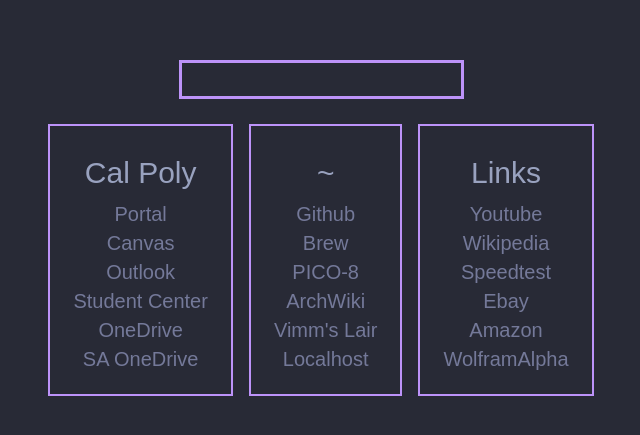
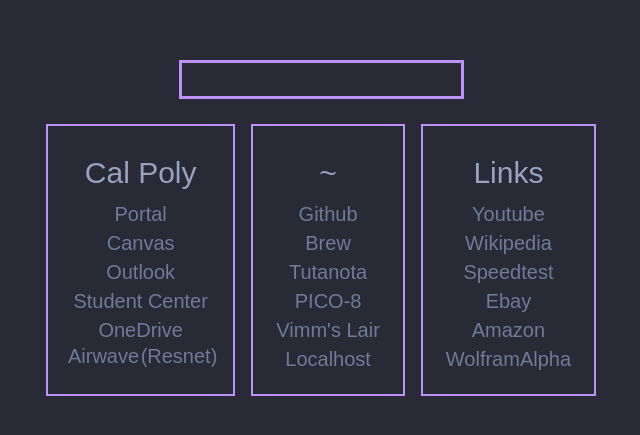
Before and after one commit to Clementef/Clementef.github.io, a plain HTML site: page index.html in a window 1280 px wide. Shown: the part 177-612 px from the top of the page, without its empty margins (319-959 px from the left). Drawn offline with Linux system fonts and the light colour scheme.

Commit message:
add inline links, change urls

```diff
--- a/classes.css
+++ b/classes.css
@@ -46,6 +46,16 @@
   padding: 10px;
 }
 
+.inlinelink {
+  display: inline-block;
+}
+
+.linkpad {
+  padding: 0px;
+  margin: 0px;
+  margin-right: -4px;
+}
+
 .floating {
   margin: 10px;
   padding: 10px;
--- a/index.html
+++ b/index.html
@@ -22,7 +22,10 @@
 					<a href="https://outlook.office365.com/mail/">Outlook</a>
 					<a href="https://cmsweb.pscs.calpoly.edu/psp/CSLOPRD/EMPLOYEE/SA/c/SA_LEARNER_SERVICES.SSS_STUDENT_CENTER.GBL?FolderPath=PORTAL_ROOT_OBJECT.CO_EMPLOYEE_SELF_SERVICE.HC_SSS_STUDENT_CENTER&IsFolder=false&IgnoreParamTempl=FolderPath,IsFolder&RL=&target=main0&navc=2398?cmd=login&languageCd=ENG&userid=PS&pwd=z">Student Center</a>
 					<a href="https://cpslo-my.sharepoint.com/personal/ctferrer_calpoly_edu/">OneDrive</a>
-					<a href="https://cpslo-my.sharepoint.com/personal/ctferrer_calpoly_edu/_layouts/15/onedrive.aspx?id=%2Fsites%2Fits%2Dipso%2Dstudent%2FShared%20Documents&listurl=https%3A%2F%2Fcpslo%2Esharepoint%2Ecom%2Fsites%2Fits%2Dipso%2Dstudent%2FShared%20Documents">SA OneDrive</a>
+					<div class="inlinelink">
+						<a class="linkpad" href="http://airwave.netadm.calpoly.edu">Airwave</a>
+						<a class="linkpad" href="http://resnetairwave.netadm.calpoly.edu">(Resnet)</a>
+					</div>
 				</div>
 			</div>
 			<div class="floating widget">
@@ -30,14 +33,14 @@
 					<p class="widgettitle">~</p>
 					<a href="http://www.github.com/clementef">Github</a>
 					<a href="http://brew.sh">Brew</a></center>
+					<a href="http://mail.tutanota.com">Tutanota</a></center>
 					<a href="https://www.pico-8-edu.com/">PICO-8</a>
-					<a href="https://wiki.archlinux.org/">ArchWiki</a>
 					<a href="https://vimm.net/">Vimm's Lair</a>
 					<a href="http://localhost">Localhost</a>
 				</div>
 			</div>
 			<div class="floating widget">
-				<div class="pad fcontainer fcol falign">
+				<div class="pad fcontainer fcol fa">
 					<p class="widgettitle">Links</p>
 					<a href="http://www.youtube.com">Youtube</a>
 					<a href="http://www.wikipedia.org">Wikipedia</a>
```
